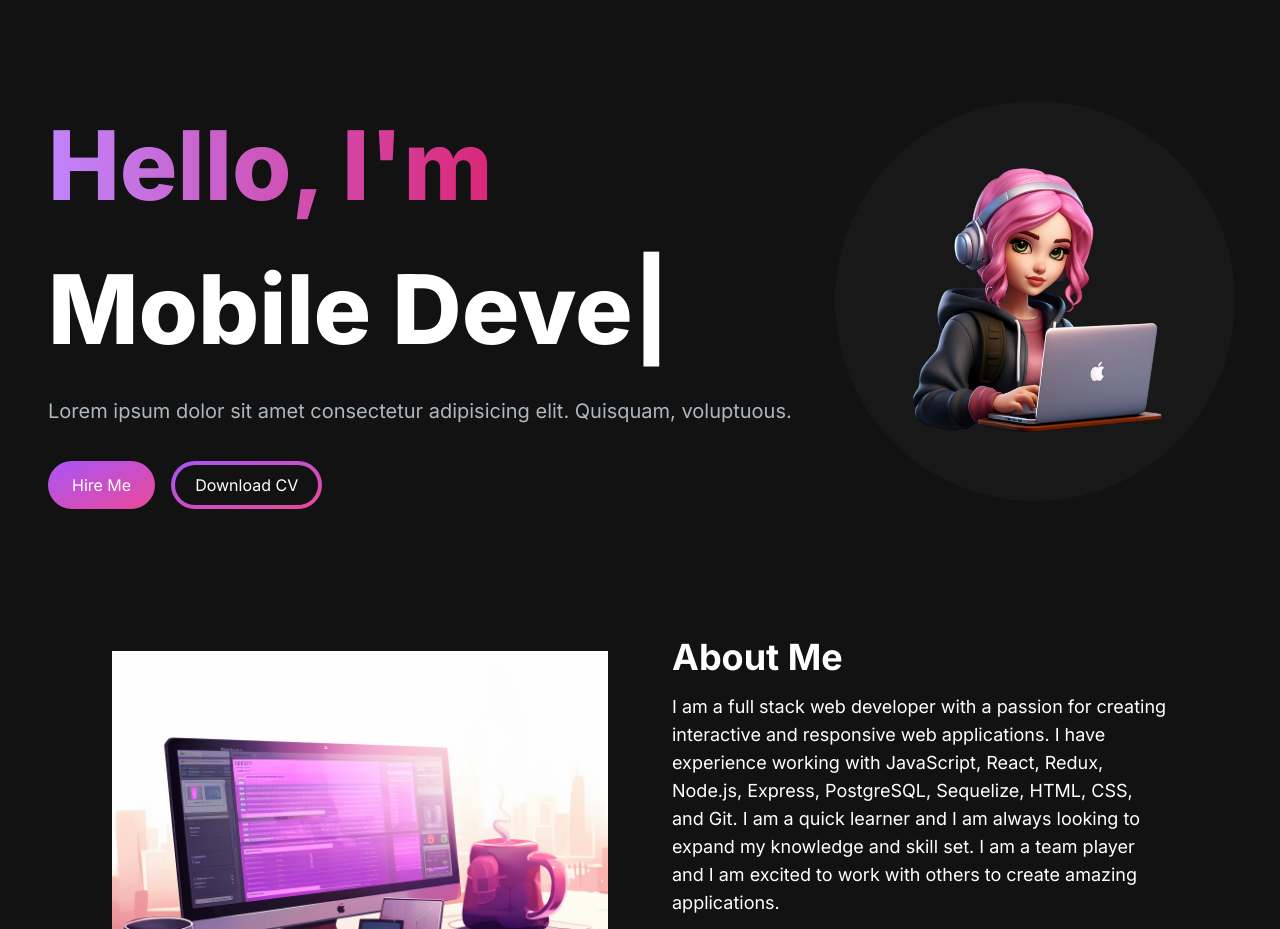
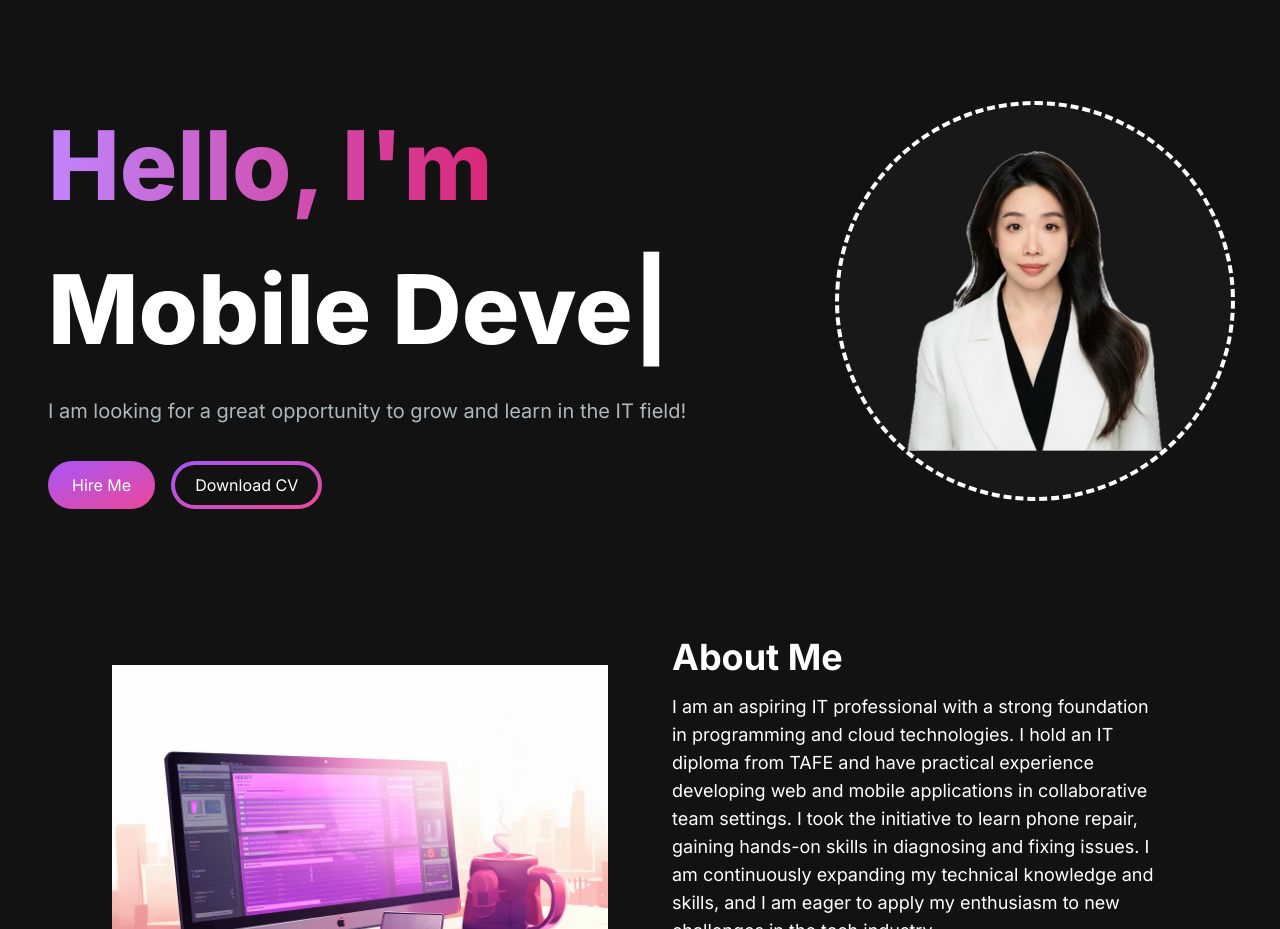
Before and after one commit to lalamiffy/nextjs-portfolio-main, a Next.js app: page / in a window 1280 px wide. Shown: the part 83-1012 px from the top of the page. Built offline with nearby package versions, Linux system fonts and the light colour scheme.

Commit message:
update photo

```diff
--- a/src/app/components/AboutSection.jsx
+++ b/src/app/components/AboutSection.jsx
@@ -23,9 +23,7 @@ const TAB_DATA = [
     id: "education",
     content: (
       <ul className="list-disc pl-2">
-        <li>
-          Diploma of Information Technology Advance Programming
-        </li>
+        <li>Diploma of Information Technology Advance Programming</li>
         <li>Certificate IV in Information Technology Programming</li>
       </ul>
     ),
@@ -36,7 +34,6 @@ const TAB_DATA = [
     content: (
       <ul className="list-disc pl-2">
         <li>AWS Cloud Practitioner</li>
-
       </ul>
     ),
   },
@@ -59,12 +56,14 @@ const AboutSection = () => {
         <div className="mt-4 md:mt-0 text-left flex flex-col h-full">
           <h2 className="text-4xl font-bold text-white mb-4">About Me</h2>
           <p className="text-base lg:text-lg">
-            I am a full stack web developer with a passion for creating
-            interactive and responsive web applications. I have experience
-            working with JavaScript, React, Redux, Node.js, Express, PostgreSQL,
-            Sequelize, HTML, CSS, and Git. I am a quick learner and I am always
-            looking to expand my knowledge and skill set. I am a team player and
-            I am excited to work with others to create amazing applications.
+            I am an aspiring IT professional with a strong foundation in
+            programming and cloud technologies. I hold an IT diploma from TAFE
+            and have practical experience developing web and mobile applications
+            in collaborative team settings. I took the initiative to learn phone
+            repair, gaining hands-on skills in diagnosing and fixing issues. I
+            am continuously expanding my technical knowledge and skills, and I
+            am eager to apply my enthusiasm to new challenges in the tech
+            industry.
           </p>
           <div className="flex flex-row justify-start mt-8">
             <TabButton
--- a/src/app/components/EmailSection.jsx
+++ b/src/app/components/EmailSection.jsx
@@ -68,10 +68,10 @@ const EmailSection = () => {
           try my best to get back to you!
         </p>
         <div className="socials flex flex-row gap-2">
-          <Link href="github.com">
+          <Link href="https://github.com/lalamiffy/">
             <Image src={GithubIcon} alt="Github Icon" />
           </Link>
-          <Link href="linkedin.com">
+          <Link href="https://www.linkedin.com/in/jianna-huang-517175251/">
             <Image src={LinkedinIcon} alt="Linkedin Icon" />
           </Link>
         </div>
--- a/src/app/components/HeroSection.jsx
+++ b/src/app/components/HeroSection.jsx
@@ -37,8 +37,7 @@ const HeroSection = () => {
             />
           </h1>
           <p className="text-[#ADB7BE] text-base sm:text-lg mb-6 lg:text-xl">
-            Lorem ipsum dolor sit amet consectetur adipisicing elit. Quisquam,
-            voluptuous.
+          I am looking for a great opportunity to grow and learn in the IT field!
           </p>
           <div>
             <Link
@@ -63,7 +62,7 @@ const HeroSection = () => {
           transition={{ duration: 0.5 }}
           className="col-span-4 place-self-center mt-4 lg:mt-0"
         >
-          <div className="rounded-full bg-[#181818] w-[250px] h-[250px] lg:w-[400px] lg:h-[400px] relative">
+          <div className="rounded-full bg-[#181818] w-[250px] h-[250px] lg:w-[400px] lg:h-[400px] relative border-4 border-dashed border-white">
             <Image
               src="/images/hero-image.png"
               alt="hero image"
--- a/src/app/components/Navbar.jsx
+++ b/src/app/components/Navbar.jsx
@@ -30,7 +30,7 @@ const Navbar = () => {
           href={"/"}
           className="text-2xl md:text-5xl text-white font-semibold"
         >
-          My Portfolio Website
+          Jianna's Portfolio Website
         </Link>
         <div className="mobile-menu block md:hidden">
           {!navbarOpen ? (
```
Also changed, not shown: public/images/hero-image.png, public/images/hero-image2.png (added).
